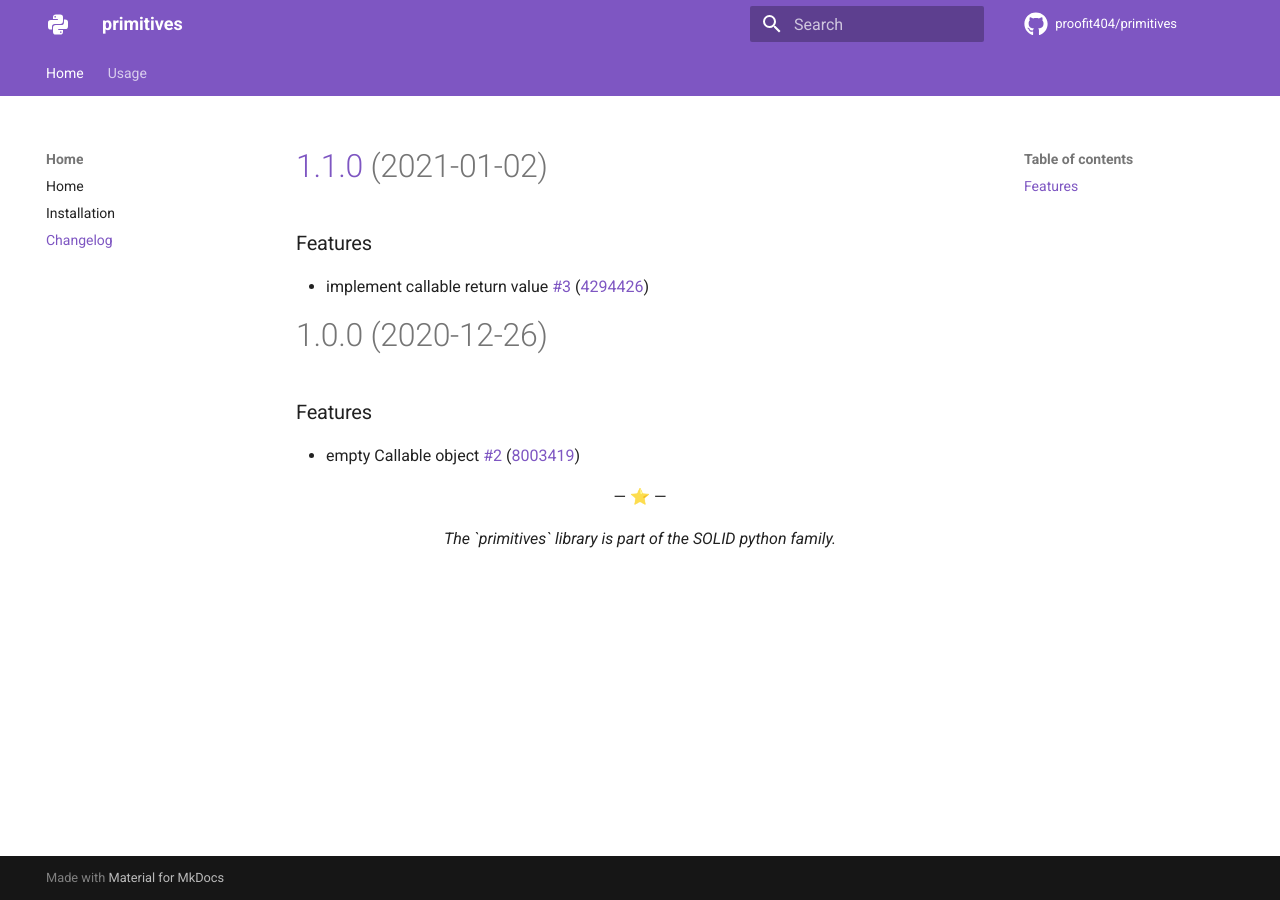
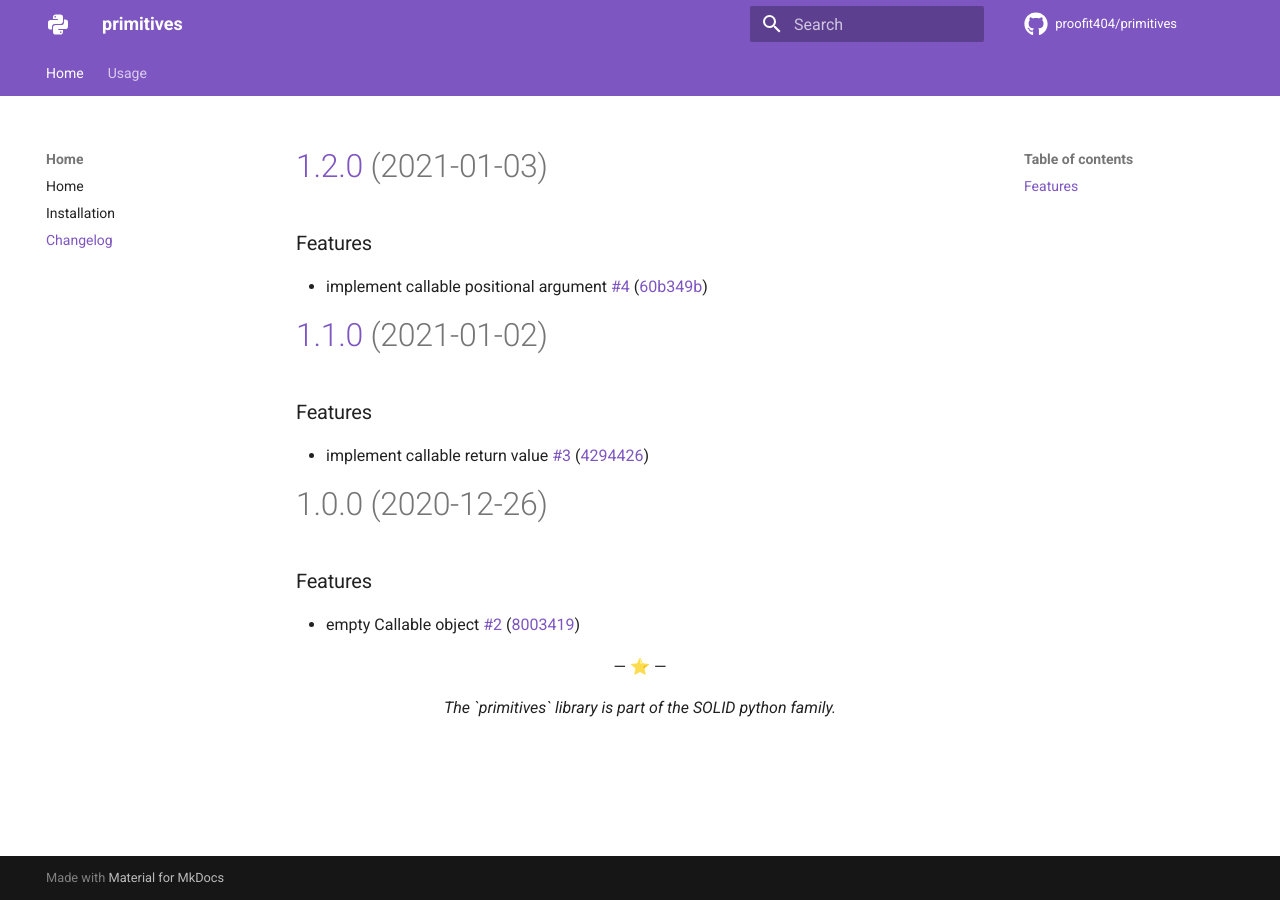
Before and after one commit to proofit404/primitives, an MkDocs documentation site: the page built from docs/changelog.md, in a window 1280 px wide. Built offline with MkDocs 1.6.1 and Material for MkDocs 9.7.7, drawn with Linux system fonts in a browser that asks for light colours; comment, search, counter and statistics services are not loaded.

Commit message:
chore(release): 1.2.0 [skip ci]
# [1.2.0](https://github.com/proofit404/primitives/compare/1.1.0...1.2.0) (2021-01-03)

### Features

* implement callable positional argument [#4](https://github.com/proofit404/primitives/issues/4) ([60b349b](https://github.com/proofit404/primitives/commit/60b349b022793412e7f5cb76f51438b44b35255b))

```diff
--- a/docs/changelog.md
+++ b/docs/changelog.md
@@ -1,3 +1,11 @@
+# [1.2.0](https://github.com/proofit404/primitives/compare/1.1.0...1.2.0) (2021-01-03)
+
+### Features
+
+- implement callable positional argument
+  [#4](https://github.com/proofit404/primitives/issues/4)
+  ([60b349b](https://github.com/proofit404/primitives/commit/60b349b022793412e7f5cb76f51438b44b35255b))
+
 # [1.1.0](https://github.com/proofit404/primitives/compare/1.0.0...1.1.0) (2021-01-02)
 
 ### Features
--- a/pyproject.toml
+++ b/pyproject.toml
@@ -19,7 +19,7 @@ packages = [
 ]
 readme = "docs/index.md"
 repository = "https://github.com/proofit404/primitives"
-version = "1.1.0"
+version = "1.2.0"
 
 [tool.poetry.dependencies]
 python = "~3.6 || ~3.7 || ~3.8 || ~3.9"
```
